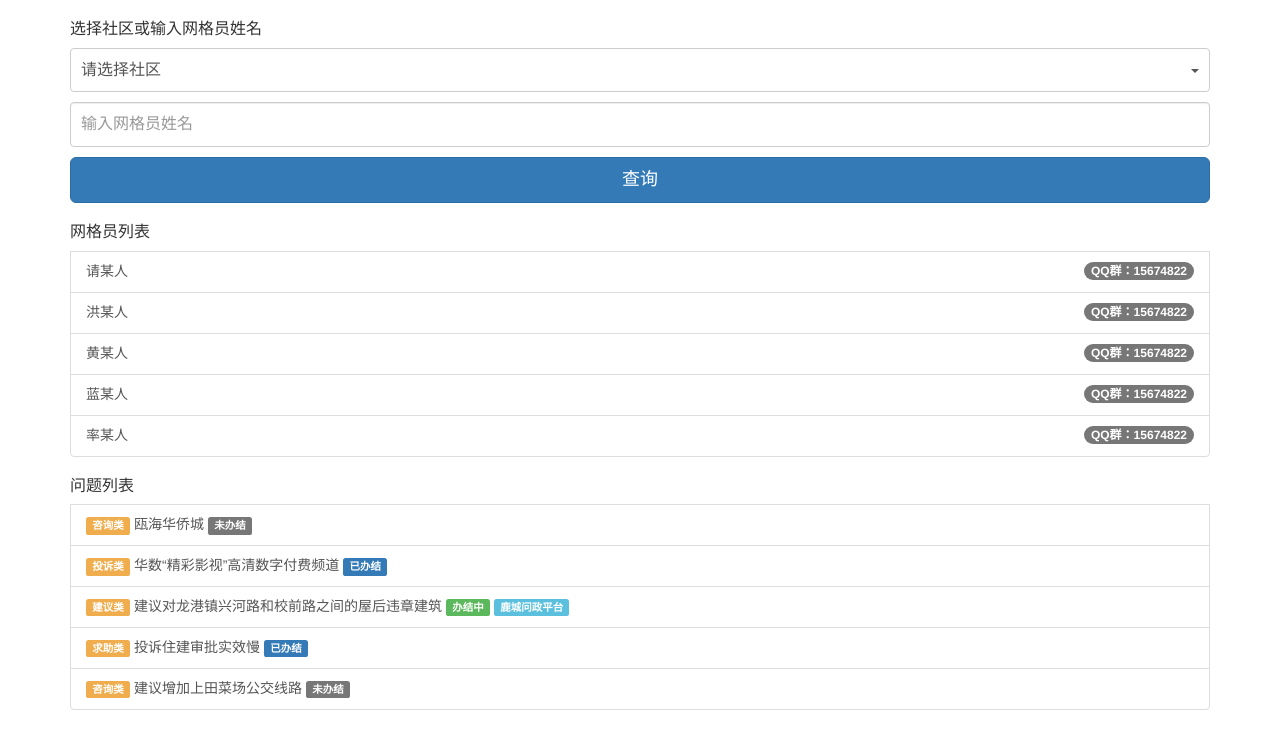
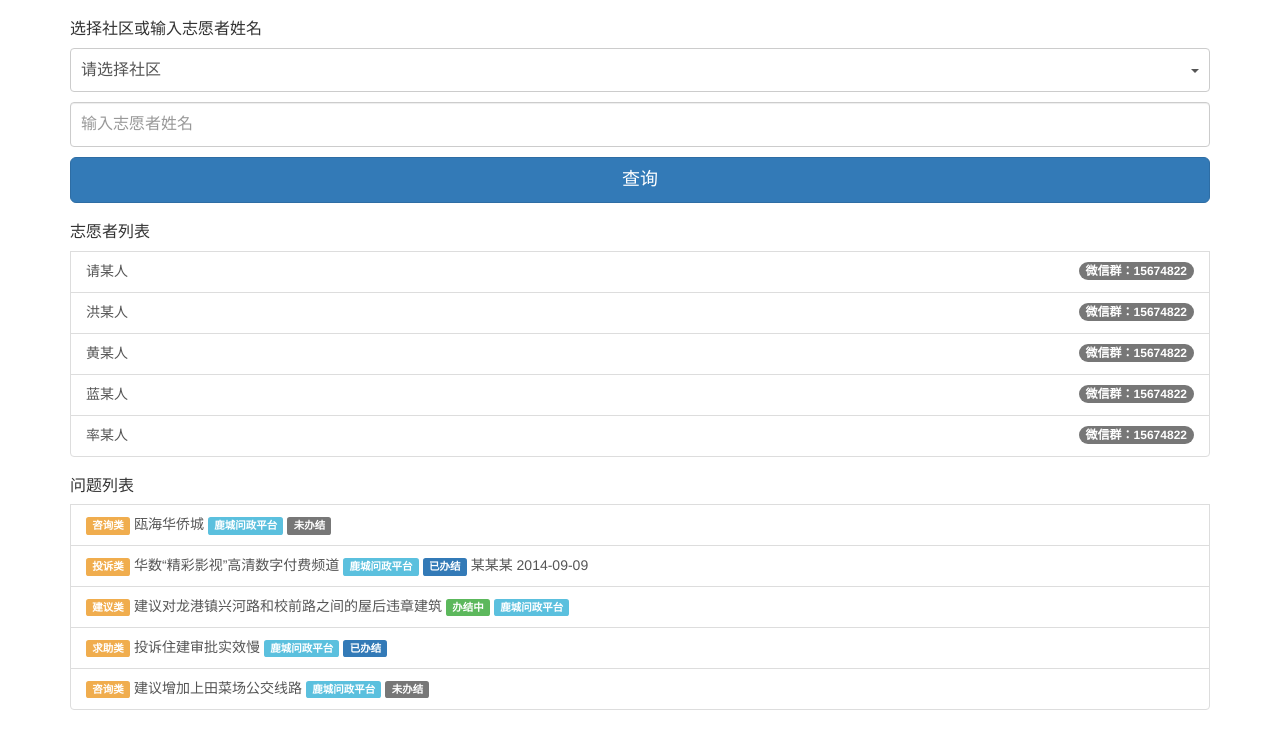
Before and after one commit to flxc11/neighbour, a plain HTML site: page index.html in a window 1280 px wide. Drawn offline with nearby package versions, Linux system fonts and the light colour scheme.

Commit message:
edit index.html

```diff
--- a/index.html
+++ b/index.html
@@ -23,7 +23,7 @@
 <body>
 	<div class="container">
 		<form class="form-signin">
-			<h2 class="form-signin-heading">选择社区或输入网格员姓名</h2>
+			<h2 class="form-signin-heading">选择社区或输入志愿者姓名</h2>
 			<label for="inputEmail" class="sr-only">Email address</label>
 			<div class="dropdown mb10">
 				<button class="btn btn-default dropdown-toggle btn-left" type="button" id="dropdownMenu1" data-toggle="dropdown" aria-expanded="true">
@@ -38,24 +38,27 @@
 			</ul>
 			</div>
 			<label for="inputPassword" class="sr-only">Password</label>
-			<input type="text" id="inputPassword" class="form-control mb10" placeholder="输入网格员姓名">
+			<input type="text" id="inputPassword" class="form-control mb10" placeholder="输入志愿者姓名">
 			<button class="btn btn-lg btn-primary btn-block" type="submit">查询</button>
 		</form>
 		<div class="list-group mt10">
-			<h2 class="form-signin-heading">网格员列表</h2>
-			<a href="#" class="list-group-item"><span class="badge">QQ群：15674822</span>请某人</a>
-			<a href="#" class="list-group-item"><span class="badge">QQ群：15674822</span>洪某人</a>
-			<a href="#" class="list-group-item"><span class="badge">QQ群：15674822</span>黄某人</a>
-			<a href="#" class="list-group-item"><span class="badge">QQ群：15674822</span>蓝某人</a>
-			<a href="#" class="list-group-item"><span class="badge">QQ群：15674822</span>率某人</a>
+			<h2 class="form-signin-heading">志愿者列表</h2>
+			<a href="question.html" class="list-group-item"><span class="badge">微信群：15674822</span>请某人</a>
+			<a href="question.html" class="list-group-item"><span class="badge">微信群：15674822</span>洪某人</a>
+			<a href="question.html" class="list-group-item"><span class="badge">微信群：15674822</span>黄某人</a>
+			<a href="question.html" class="list-group-item"><span class="badge">微信群：15674822</span>蓝某人</a>
+			<a href="question.html" class="list-group-item"><span class="badge">微信群：15674822</span>率某人</a>
 		</div>
 		<div class="list-group mt10">
 			<h2 class="form-signin-heading">问题列表</h2>
-			<a href="#" class="list-group-item"><span class="label label-warning">咨询类</span> 瓯海华侨城 <span class="label label-default">未办结</span></a>
-			<a href="#" class="list-group-item"><span class="label label-warning">投诉类</span> 华数“精彩影视”高清数字付费频道 <span class="label label-primary">已办结</span></a>
+			<a href="#" class="list-group-item">
+				<span class="label label-warning">咨询类</span> 瓯海华侨城
+				<span class="label label-info">鹿城问政平台</span>
+				<span class="label label-default">未办结</span></a>
+			<a href="#" class="list-group-item"><span class="label label-warning">投诉类</span> 华数“精彩影视”高清数字付费频道 <span class="label label-info">鹿城问政平台</span> <span class="label label-primary">已办结</span> 某某某 2014-09-09</a>
 			<a href="#" class="list-group-item"><span class="label label-warning">建议类</span> 建议对龙港镇兴河路和校前路之间的屋后违章建筑 <span class="label label-success">办结中</span> <span class="label label-info">鹿城问政平台</span></a>
-			<a href="#" class="list-group-item"><span class="label label-warning">求助类</span> 投诉住建审批实效慢 <span class="label label-primary">已办结</span></a>
-			<a href="#" class="list-group-item"><span class="label label-warning">咨询类</span> 建议增加上田菜场公交线路 <span class="label label-default">未办结</span></a>
+			<a href="#" class="list-group-item"><span class="label label-warning">求助类</span> 投诉住建审批实效慢 <span class="label label-info">鹿城问政平台</span> <span class="label label-primary">已办结</span></a>
+			<a href="#" class="list-group-item"><span class="label label-warning">咨询类</span> 建议增加上田菜场公交线路 <span class="label label-info">鹿城问政平台</span> <span class="label label-default">未办结</span></a>
 		</div>
 	</div> <!-- /container -->
 	<script>
```
